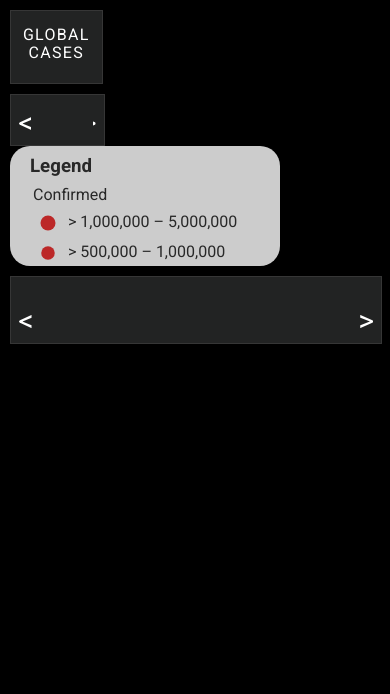
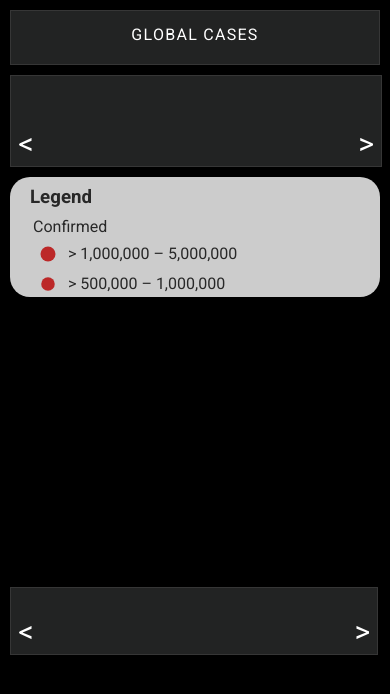
Before and after one commit to lerachukovich/covid19-dashboard, a website built with webpack: page src/index.html in a window 390 px wide. Built offline with nearby package versions, Linux system fonts and the light colour scheme; no server answers.

Commit message:
feat: add more adaptive styles

```diff
--- a/src/styles/style.less
+++ b/src/styles/style.less
@@ -17,12 +17,17 @@ body {
   @media(max-width:1000px) {
   width: 25%;
 }
+  @media(max-width:800px) {
+    width: 100%;
+    margin-bottom: 10px;
+
+  }
 }
 .right__container {
   display: flex;
   width: 20%;
   @media(max-width: 1000px) {
-    width: 100%;
+    width: 99%;
     margin-top: 10px;
   }
   .slider__items {
@@ -94,15 +99,18 @@ body {
   width: 100%;
   max-width: 400px;
   margin-right: 100px;
+  @media(max-width: 800px) {
+    //max-width: 620px;
+  }
+  @media(max-width: 700px) {
+    //width: ;
+  }
 }
 
 .country__container {
   display: flex;
   align-items: center;
   border-bottom: @border;
-}
-.country__container:first-of-type {
-  margin-top: 60px;
 }
 
 .country-name {
@@ -120,9 +128,6 @@ body {
 .recovered__title{
   text-transform: uppercase;
   font-size: 1.3rem;
-  position: fixed;
-  background: @container-background;
-  width: 16%;
   padding: 20px 0;
   margin: 0;
   @media(max-width:1000px) {
@@ -186,6 +191,10 @@ body {
     width: 73%;
     margin-right: 0;
   }
+  @media(max-width: 800px) {
+    height: 400px;
+    width: 100%;
+  }
   #map {
     height: 100%;
   }
```
